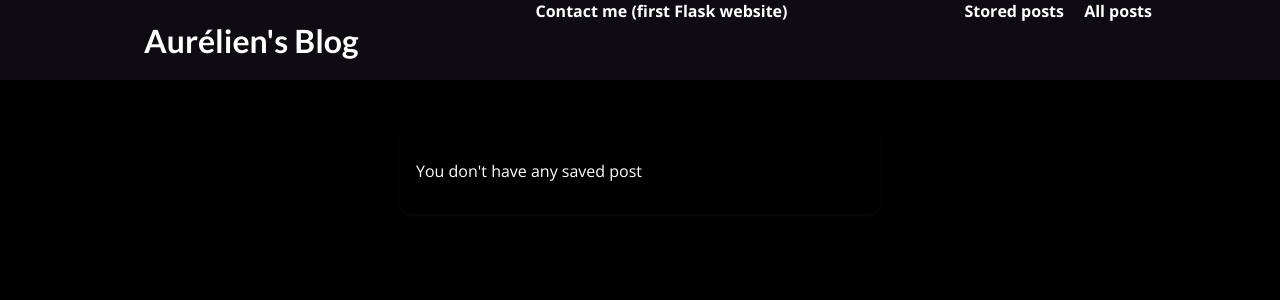
After one commit to Aurelien-Be/blog, a Django app: template blog/templates/blog/stored-posts.html in a window 1280 px wide. The commit adds this page. Shown: the top 300 px of the page. Run offline with Django 3.2, Linux system fonts and the light colour scheme; the template is opened without the code that fills it, so the values that code supplies are empty.

Commit message:
update read later style

```diff
--- /dev/null
+++ b/blog/static/blog/stored-posts.css
@@ -0,0 +1,42 @@
+body {
+    background-color: black;
+}
+
+#main-navigation {
+    background-color: #0e0b13;
+    box-shadow: 0 2px 8px rgba(0, 0, 0, 0.25);
+  }
+
+#stored-posts {
+    margin: 8rem auto 3rem auto;
+    padding: 1rem;
+    border-radius: 12px;
+    box-shadow: rgba(61, 61, 61, 0.18) 0px 2px 4px;
+    background-color: black;
+    color:white;
+    width: 90%;
+    max-width: 30rem;
+
+}
+
+#stored-posts ul {
+    list-style: none;
+    margin: 0;
+    padding: 0;
+}
+
+#stored-posts li {
+    padding: 1rem;
+    margin: 1rem 0;
+}
+
+#stored-posts a {
+    text-decoration: none;
+    color:white;
+    font-weight: bold
+}
+#stored-posts a:hover,
+#stored-posts a:active {
+color:#927700;
+
+}
--- /dev/null
+++ b/blog/templates/blog/stored-posts.html
@@ -0,0 +1,23 @@
+{%extends "base.html"%}
+{%load static%}
+
+{% block title %}
+My stored post
+{% endblock %}
+
+{% block css_files%}
+   <link rel="stylesheet" href="{% static "blog/post.css" %}" />
+   <link rel="stylesheet" href="{% static "blog/stored-posts.css" %}" />
+{% endblock%}
+
+{%block content%}
+  <section id="stored-posts">
+       {%if not has_posts %}
+        <p>You don't have any saved post</p>
+       {%endif%}
+       <ul>
+         {%for post in posts %}
+           <li><a href="{% url "post-detail-page" post.slug %}">{{post.title}}<a/></li>
+         {% endfor %}
+        </ul>
+{%endblock%}
--- a/static/app.css
+++ b/static/app.css
@@ -25,7 +25,7 @@ h3 {
   height: 5rem;
   display: flex;
   justify-content: space-between;
-  align-items: center;
+  align-items: normal;
   padding: 0 10%;
   position: absolute;
   top: 0;
@@ -38,6 +38,7 @@ h3 {
   text-decoration: none;
   color: white;
   font-weight: bold;
+  margin-left: 1rem;
 }
 
 #main-navigation a:hover,
--- a/templates/base.html
+++ b/templates/base.html
@@ -20,7 +20,8 @@
           <a href="https://abeveraggi.pythonanywhere.com/contact.html">Contact me (first Flask website)</a>
        </nav>
          <!--we use the name of the url that we added in url.py-->
-         <nav>
+         <nav class="menu">
+           <a href="{% url "read-later" %}">Stored posts</a>
            <a href="{% url "posts-page" %}">All posts</a>
           <!--we use the name of the url that we added in url.py-->
          </nav>
```
Also changed, not shown: blog/views.py (+17 -0 lines), static/base.css (+3 -10 lines), db.sqlite3.
